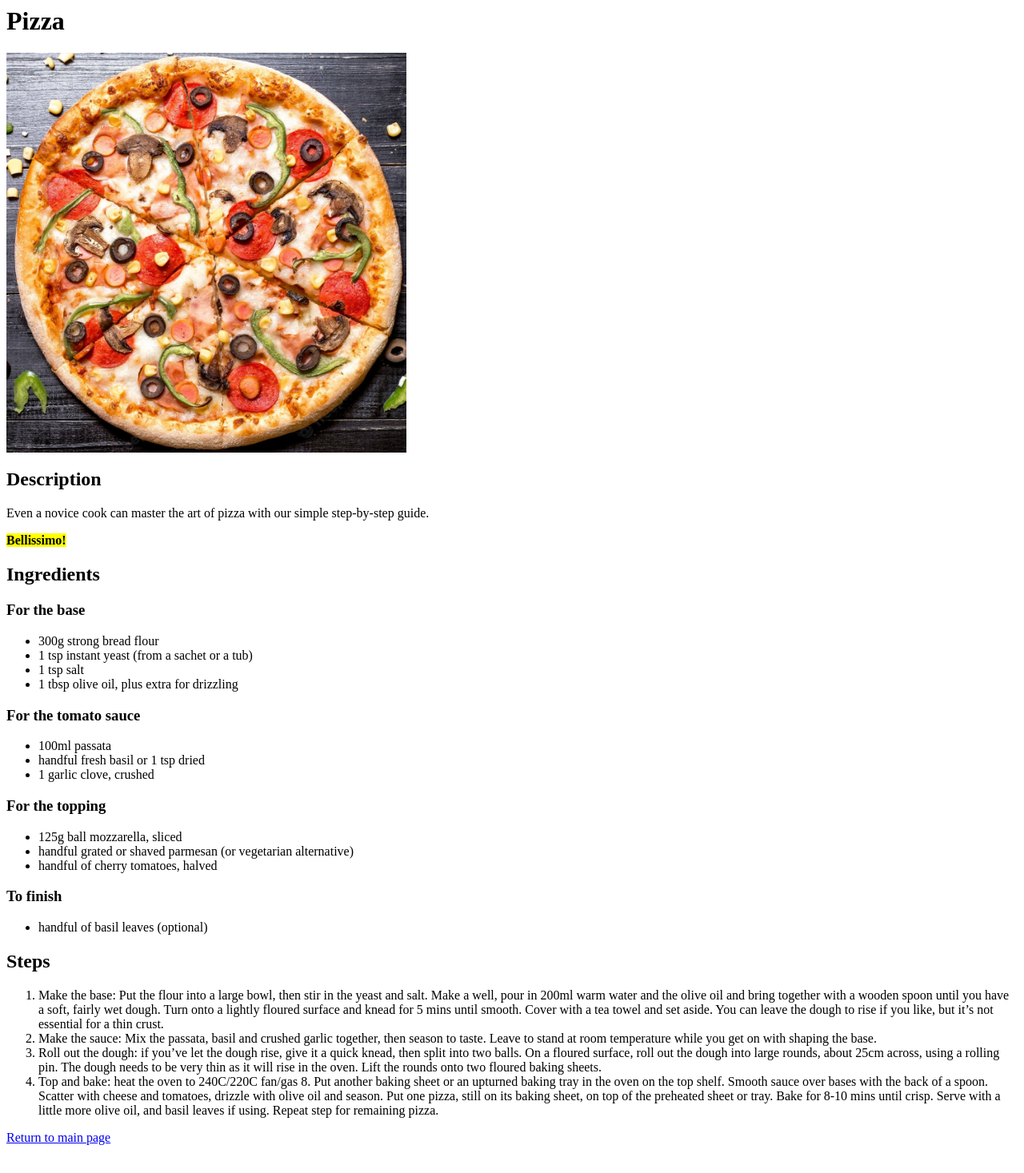
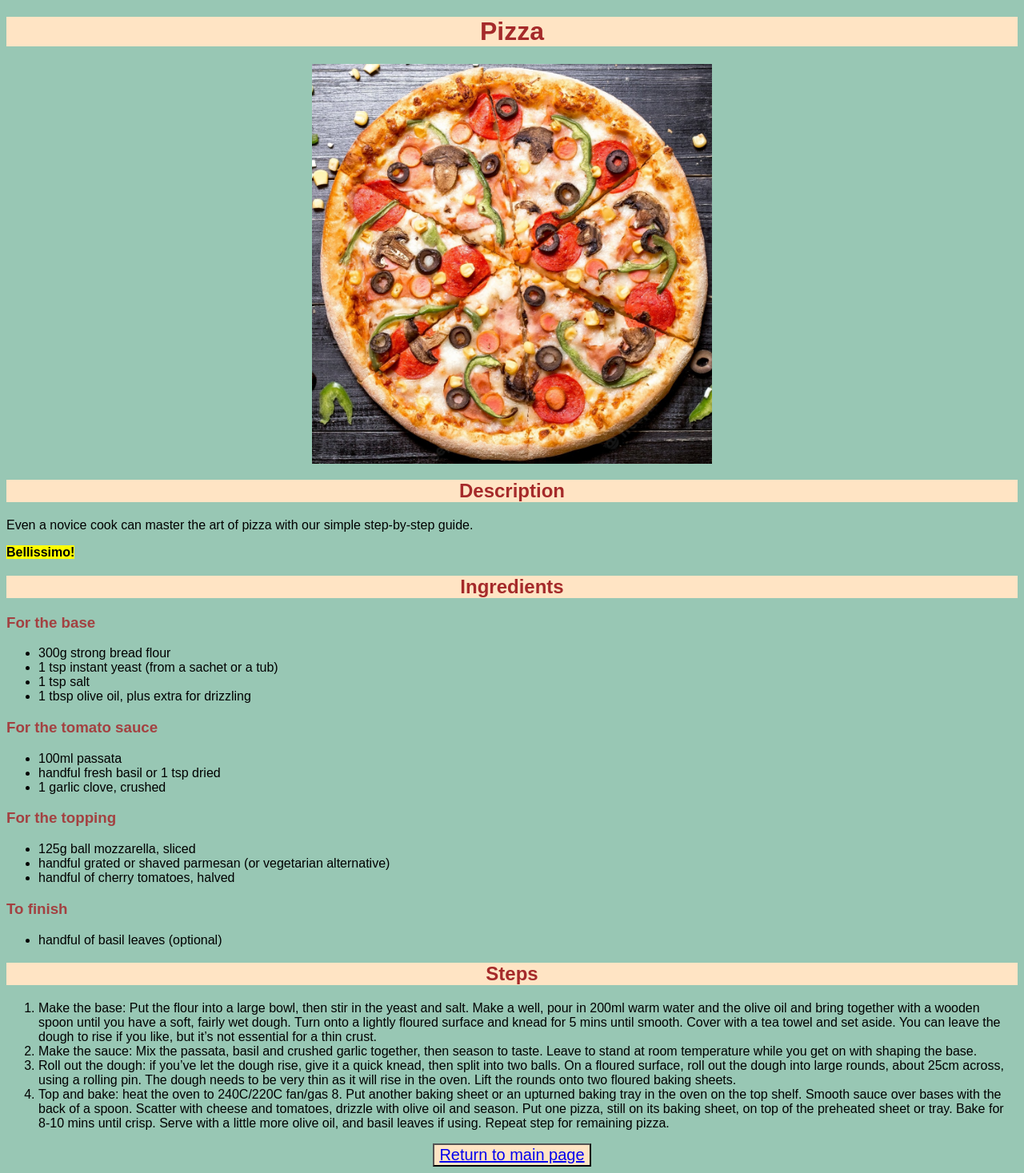
Before and after one commit to reysuu/odin-recipes, a plain HTML site: page recipes/pizza.html in a window 1280 px wide. Shown: the whole page at 80% size. Before the commit the page ends 1440 px from the top, so only its background shows below. Drawn offline with Linux system fonts and the light colour scheme.

Commit message:
Add CSS file and style to all recipe subsites
In this commit I added style.css file with complete styling for
main site, index.html as well as for the subsites for each recipe.
Styling focuses on background color and fonts weight and colors.
I also modified list on the main site - changing it to buttons so it
looks a little bit better.

```diff
--- a/index.html
+++ b/index.html
@@ -5,21 +5,19 @@
     <meta charset="UTF-8">
     <meta http-equiv="X-UA-Compatible" content="IE=edge">
     <meta name="viewport" content="width=device-width, initial-scale=1.0">
+    <link rel="stylesheet" href="style.css">
     <title>Odin Recipes</title>
 </head>
 
 <body>
 
     <h1>Some recipes and my cat</h1>
-    <img src="images/figa.jpg"
-         alt="My glorious cat named Figa"
-         style="width:600px;height:500px;">
-
-    <ul>
-        <li><a href="recipes/fig_jam.html">Fig Jam</a></li>
-        <li><a href="recipes/piniata_cake.html">Piniata Party Cake</a></li>
-        <li><a href="recipes/pizza.html">Pizza</a></li>
-    </ul>
+    <img class="figa" src="images/figa.jpg" alt="My glorious cat named Figa" style="width:auto;height:500px;">
+    <div class="listborder">
+        <p><button><a href="recipes/fig_jam.html">Fig Jam</a></button></p>
+        <p><button><a href="recipes/piniata_cake.html">Piniata Party Cake</a></button></p>
+        <p><button><a href="recipes/pizza.html">Pizza</a></button></p>
+    </div>
 
 </body>
 
--- a/recipes/pizza.html
+++ b/recipes/pizza.html
@@ -1,3 +1,15 @@
+<!DOCTYPE html>
+<html lang="en">
+
+<head>
+    <meta charset="UTF-8">
+    <meta http-equiv="X-UA-Compatible" content="IE=edge">
+    <meta name="viewport" content="width=device-width, initial-scale=1.0">
+    <link rel="stylesheet" href="../style.css">
+    <title>Odin Recipes</title>
+</head>
+
+<body>
     <h1>Pizza</h1>
     <img src="../images/pizza.jpg"
         alt="Nice, round pizza with salami, mushrooms, olives and some pepper with 2 tomatoes on the left side"
@@ -37,9 +49,22 @@
 
     <h2>Steps</h2>
     <ol>
-    <li>Make the base: Put the flour into a large bowl, then stir in the yeast and salt. Make a well, pour in 200ml warm water and the olive oil and bring together with a wooden spoon until you have a soft, fairly wet dough. Turn onto a lightly floured surface and knead for 5 mins until smooth. Cover with a tea towel and set aside. You can leave the dough to rise if you like, but it’s not essential for a thin crust.</li>
-    <li>Make the sauce: Mix the passata, basil and crushed garlic together, then season to taste. Leave to stand at room temperature while you get on with shaping the base.</li>
-    <li>Roll out the dough: if you’ve let the dough rise, give it a quick knead, then split into two balls. On a floured surface, roll out the dough into large rounds, about 25cm across, using a rolling pin. The dough needs to be very thin as it will rise in the oven. Lift the rounds onto two floured baking sheets.</li>
-    <li>Top and bake: heat the oven to 240C/220C fan/gas 8. Put another baking sheet or an upturned baking tray in the oven on the top shelf. Smooth sauce over bases with the back of a spoon. Scatter with cheese and tomatoes, drizzle with olive oil and season. Put one pizza, still on its baking sheet, on top of the preheated sheet or tray. Bake for 8-10 mins until crisp. Serve with a little more olive oil, and basil leaves if using. Repeat step for remaining pizza.</li>
+        <li>Make the base: Put the flour into a large bowl, then stir in the yeast and salt. Make a well, pour in 200ml
+            warm water and the olive oil and bring together with a wooden spoon until you have a soft, fairly wet dough.
+            Turn onto a lightly floured surface and knead for 5 mins until smooth. Cover with a tea towel and set aside.
+            You can leave the dough to rise if you like, but it’s not essential for a thin crust.</li>
+        <li>Make the sauce: Mix the passata, basil and crushed garlic together, then season to taste. Leave to stand at
+            room temperature while you get on with shaping the base.</li>
+        <li>Roll out the dough: if you’ve let the dough rise, give it a quick knead, then split into two balls. On a
+            floured surface, roll out the dough into large rounds, about 25cm across, using a rolling pin. The dough
+            needs to be very thin as it will rise in the oven. Lift the rounds onto two floured baking sheets.</li>
+        <li>Top and bake: heat the oven to 240C/220C fan/gas 8. Put another baking sheet or an upturned baking tray in
+            the oven on the top shelf. Smooth sauce over bases with the back of a spoon. Scatter with cheese and
+            tomatoes, drizzle with olive oil and season. Put one pizza, still on its baking sheet, on top of the
+            preheated sheet or tray. Bake for 8-10 mins until crisp. Serve with a little more olive oil, and basil
+            leaves if using. Repeat step for remaining pizza.</li>
     </ol>
-<a href="../index.html">Return to main page</a>
+    <div class="return">
+        <button><a href="../index.html">Return to main page</a></button>
+    </div>
+</body>
--- /dev/null
+++ b/style.css
@@ -0,0 +1,47 @@
+body {
+    background: rgba(118, 180, 155, 0.747);
+    font-family: Arial, Helvetica, sans-serif;
+}
+
+h1 {
+    color: brown;
+    background-color: bisque;
+    text-align: center;
+}
+
+h2 {
+    color: brown;
+    background-color: bisque;
+    text-align: center;
+}
+
+h3 {
+    color: rgb(163, 65, 65);
+}
+
+img {
+    display: block;
+    margin-left: auto;
+    margin-right: auto;
+}
+
+.listborder {
+    margin-top: 5px;
+    text-align: center;
+    border-style: dotted;
+    border-radius: 30%;
+    border-width: 10px;
+    border-color: bisque;
+    margin-left: 320px;
+    margin-right: 320px;
+}
+
+button {
+    background-color: bisque;
+    color: brown;
+    font-size: 20px;
+}
+
+.return {
+    text-align: center;
+}
```
Also changed, not shown: recipes/fig_jam.html (+22 -4 lines), recipes/piniata_cake.html (+30 -8 lines). Lines whose indentation alone changed are shown as unchanged.
